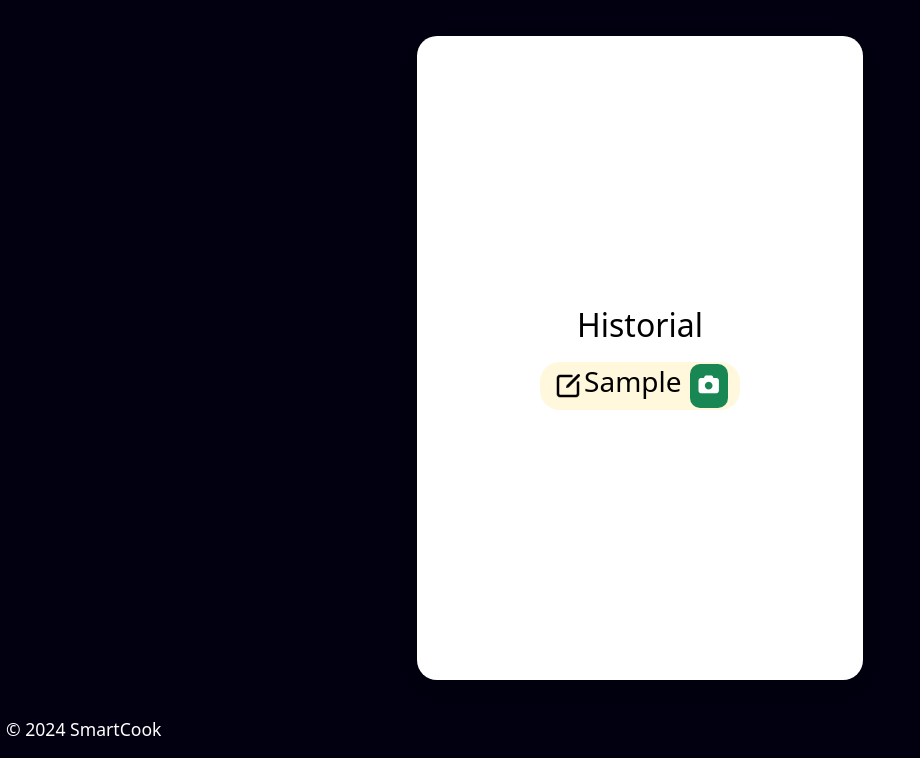
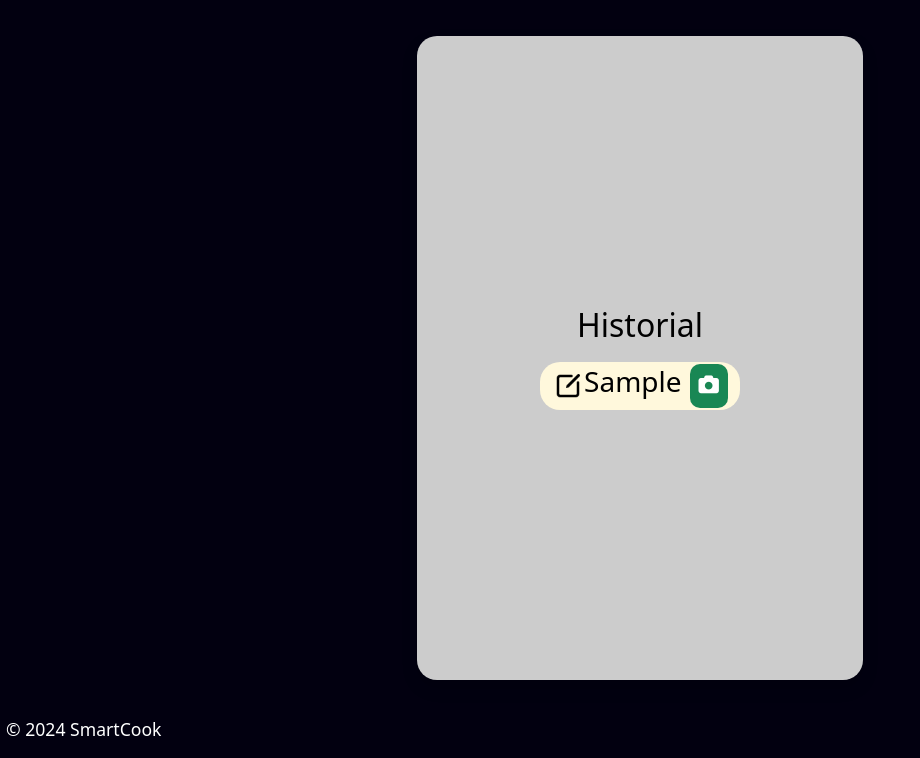
Before and after one commit to alejandg1/SmartCook, a Django app: page /history/ in a window 1280 px wide. Shown: the part 42-800 px from the top of the page, without its empty margins (0-920 px from the left). Run offline with Django 5.2, Linux system fonts and the light colour scheme; a user stored in the database is signed in; tables that the repository leaves empty hold one stand-in row (values such as "Sample post"); some libraries are stand-ins or nearby versions.

Commit message:
historial

```diff
--- a/static/styles/listItem.css
+++ b/static/styles/listItem.css
@@ -2,7 +2,7 @@
     width: 40%;
     min-height: 90%;
     padding: 9px;
-    background-color: #ffff;
+    background-color: #cccccc;
     border-radius: 20px;
     color: black;
     display: flex;
```
